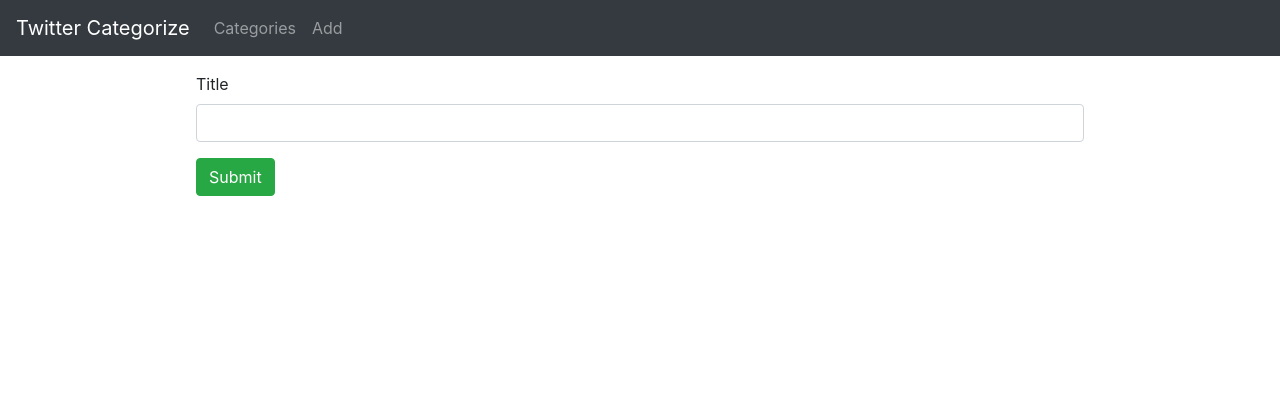
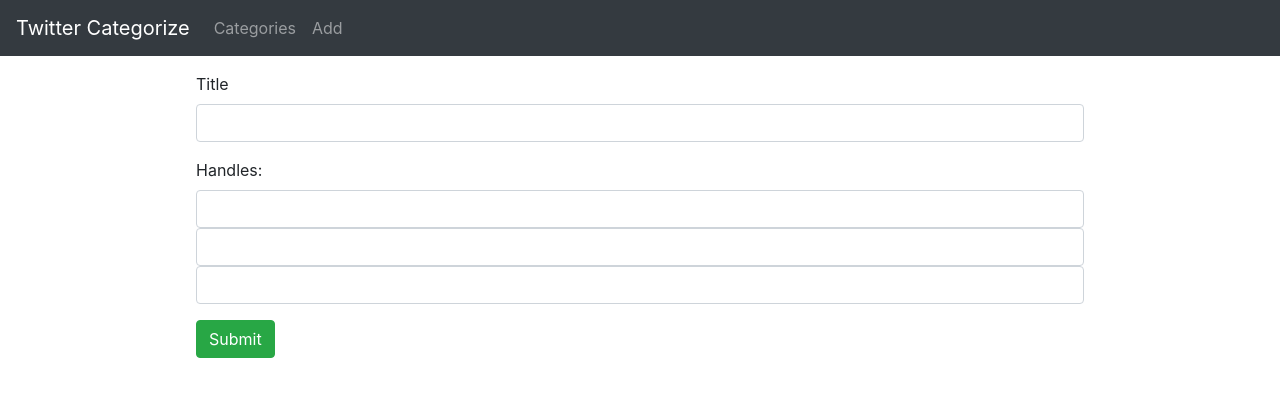
Before and after one commit to jarnokorstanje/twitter-categorize-frontend, a React (Create React App) app: page /add in a window 1280 px wide. Shown: the top 396 px of the page. Built offline with nearby package versions, Linux system fonts and the light colour scheme.

Commit message:
allow 3 handles at create page

```diff
--- a/src/components/addCategory.js
+++ b/src/components/addCategory.js
@@ -5,40 +5,57 @@
   constructor(props) {
     super(props);
     this.onChangeTitle = this.onChangeTitle.bind(this);
+    this.onChangeHandle = this.onChangeHandle.bind(this);
     this.saveCategory = this.saveCategory.bind(this);
     this.newCategory = this.newCategory.bind(this);
 
     this.state = {
-      id: null,
-      title: "",
-      description: "",
-
+      newCategory: {
+        Title: "",
+        Accounts: []
+      },
       submitted: false
     };
   }
 
   onChangeTitle(e) {
-    this.setState({
-      title: e.target.value
-    });
+    const title = e.target.value;
+    this.setState(prevState => ({
+      newCategory: {
+        ...prevState.newCategory,
+        Title: title
+      }
+    }));
+  }
+
+  onChangeHandle(e) {
+    const input = e.target.value;
+    const index = e.target.id;
+
+    let accounts = [...this.state.newCategory.Accounts];
+    let account = {...accounts[index]};
+    account.Handle = input;
+    accounts[index] = account;
+
+    this.setState(prevState => ({
+      newCategory: {
+        ...prevState.newCategory,
+        Accounts: accounts
+      }
+    }));
   }
 
   saveCategory() {
     var data = {
-      title: this.state.title,
-      description: this.state.description
+      newCategory: this.state.newCategory
     };
 
     CategoryService.create(data)
       .then(response => {
+        console.log(response.data);
         this.setState({
-          id: response.data.id,
-          title: response.data.title,
-          description: response.data.description,
-
           submitted: true
         });
-        console.log(response.data);
       })
       .catch(e => {
         console.log(e);
@@ -47,15 +64,31 @@
 
   newCategory() {
     this.setState({
-      id: null,
-      title: "",
-      description: "",
-
+      newCategory: null,
       submitted: false
     });
   }
 
   render() {
+    const { newCategory } = this.state;
+    console.log(newCategory);
+
+    let handle0 = "";
+    let handle1 = "";
+    let handle2 = "";
+
+    if (typeof newCategory.Accounts[0] !== 'undefined') {
+      handle0 = newCategory.Accounts[0].Handle;
+    }
+
+    if (typeof newCategory.Accounts[1] !== 'undefined') {
+      handle1 = newCategory.Accounts[1].Handle;
+    }
+
+    if (typeof newCategory.Accounts[2] !== 'undefined') {
+      handle2 = newCategory.Accounts[2].Handle;
+    }
+
     return (
       <div className="submit-form">
         {this.state.submitted ? (
@@ -80,6 +113,34 @@
               />
             </div>
 
+            <div className="form-group">
+                <label htmlFor="handle">Handles:</label>
+                  <input
+                    key={0}
+                    type="text"
+                    className="form-control"
+                    id={0}
+                    value={handle0}
+                    onChange={this.onChangeHandle}
+                  />
+                  <input
+                    key={1}
+                    type="text"
+                    className="form-control"
+                    id={1}
+                    value={handle1}
+                    onChange={this.onChangeHandle}
+                  />
+                  <input
+                    key={2}
+                    type="text"
+                    className="form-control"
+                    id={2}
+                    value={handle2}
+                    onChange={this.onChangeHandle}
+                  />
+              </div>
+
             <button onClick={this.saveCategory} className="btn btn-success">
               Submit
             </button>
```
